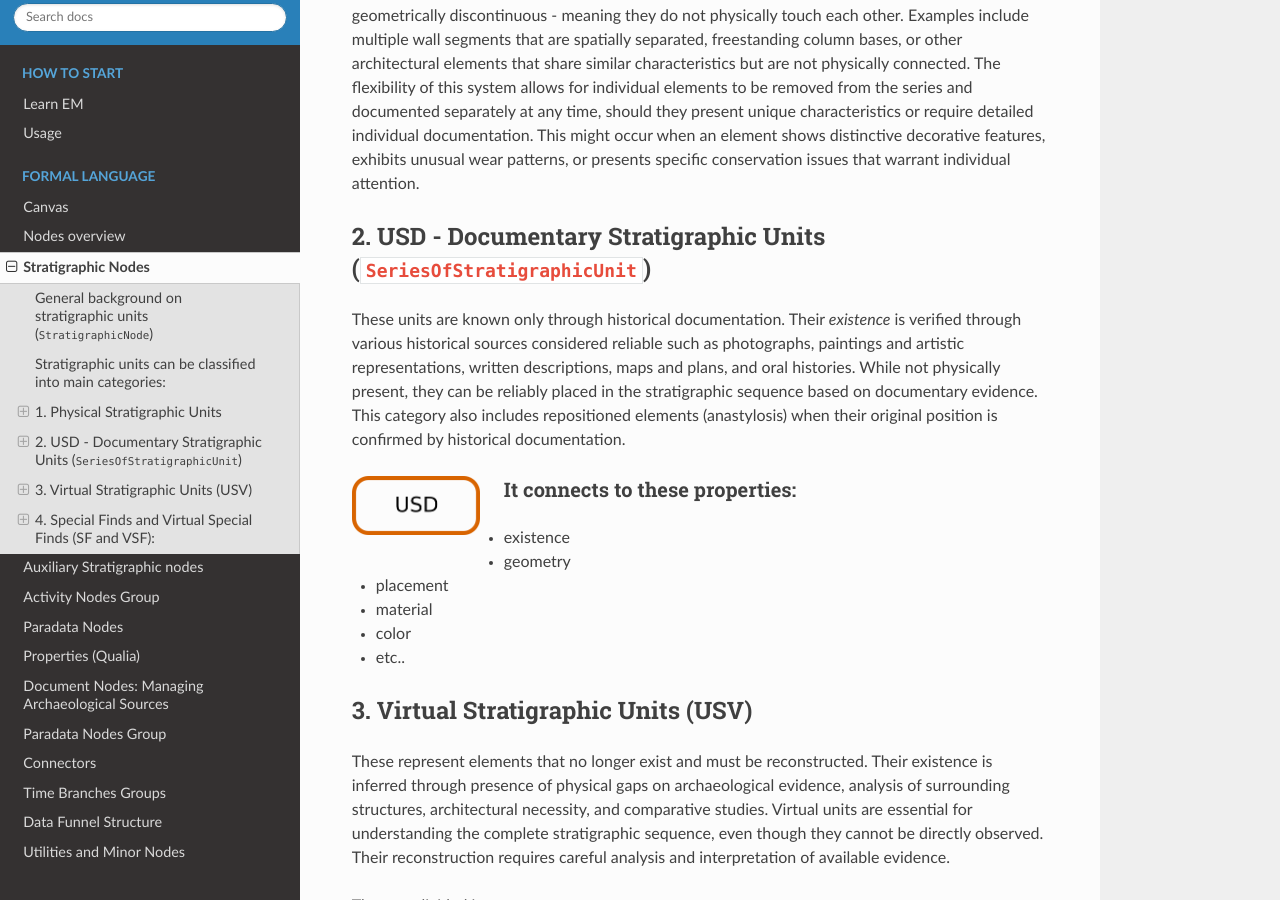
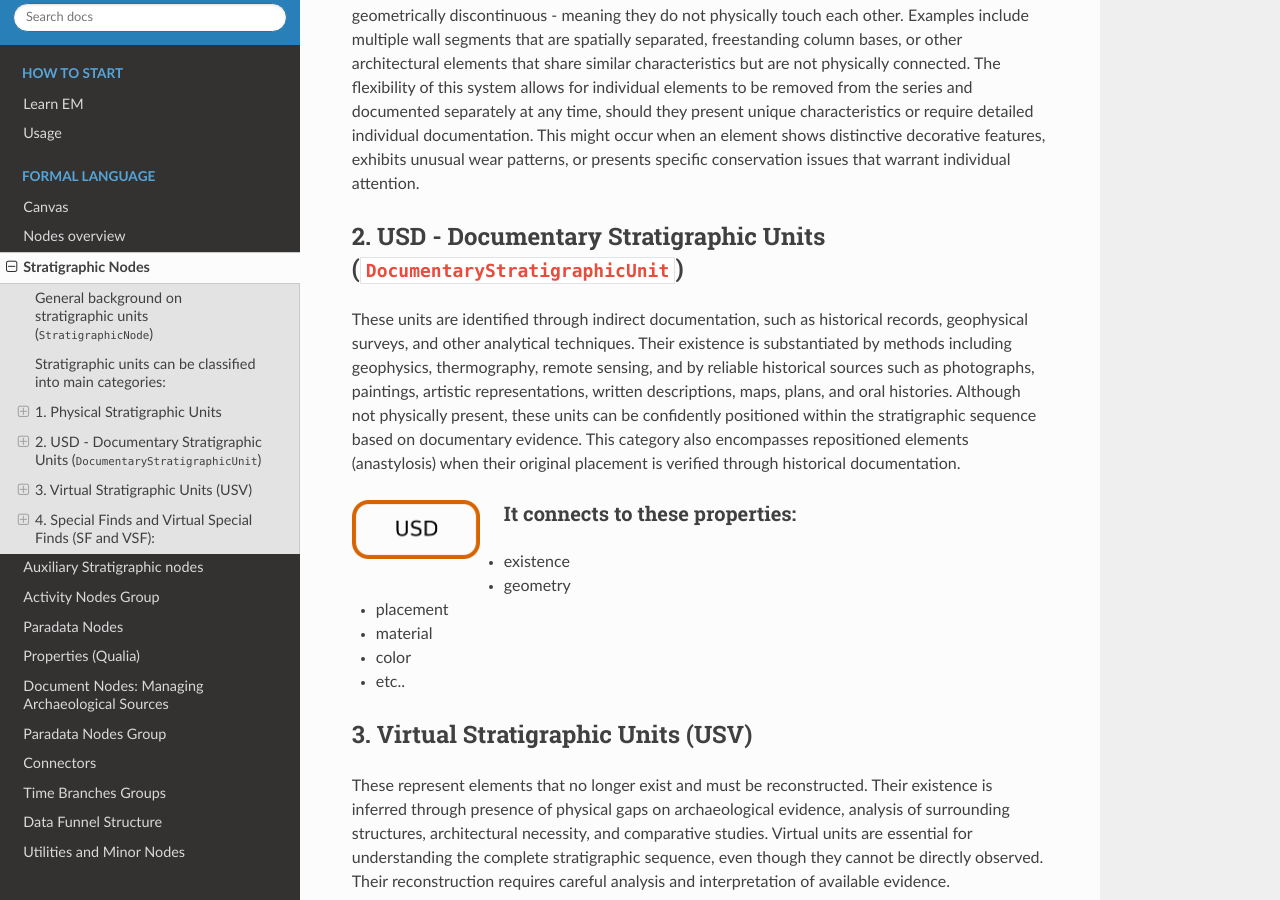
Before and after one commit to zalmoxes-laran/ExtendedMatrix-doc, a Sphinx documentation site: the page built from docs/stratigraphic_nodes.rst, in a window 1280 px wide and 900 px high, scrolled down 1229 px. Built offline with Sphinx 7.4.7 and the Read the Docs theme 3.1.0, drawn with Linux system fonts in a browser that asks for light colours; pages that are not in the unit, such as notebooks, are missing from menus.

Commit message:
Update stratigraphic_nodes.rst

```diff
--- a/docs/stratigraphic_nodes.rst
+++ b/docs/stratigraphic_nodes.rst
@@ -46,10 +46,10 @@ The flexibility of this system allows for individual elements to be removed from
 
 .. _usd:
 
-2. USD - Documentary Stratigraphic Units (``SeriesOfStratigraphicUnit``)
-------------------------------------------------------------------------
+2. USD - Documentary Stratigraphic Units (``DocumentaryStratigraphicUnit``)
+---------------------------------------------------------------------------
 
-These units are known only through historical documentation. Their *existence* is verified through various historical sources considered reliable such as photographs, paintings and artistic representations, written descriptions, maps and plans, and oral histories. While not physically present, they can be reliably placed in the stratigraphic sequence based on documentary evidence. This category also includes repositioned elements (anastylosis) when their original position is confirmed by historical documentation.
+These units are identified through indirect documentation, such as historical records, geophysical surveys, and other analytical techniques. Their existence is substantiated by methods including geophysics, thermography, remote sensing, and by reliable historical sources such as photographs, paintings, artistic representations, written descriptions, maps, plans, and oral histories. Although not physically present, these units can be confidently positioned within the stratigraphic sequence based on documentary evidence. This category also encompasses repositioned elements (anastylosis) when their original placement is verified through historical documentation.
 
 .. image:: img/2D/USD.png
   :width: 128px
@@ -58,12 +58,12 @@ These units are known only through historical documentation. Their *existence* i
 It connects to these properties:
 ~~~~~~~~~~~~~~~~~~~~~~~~~~~~~~~~
 
-* existence
-* geometry
-* placement
-* material
-* color
-* etc..
+- existence
+- geometry
+- placement
+- material
+- color
+- etc..
 
 3. Virtual Stratigraphic Units (USV)
 ------------------------------------
```
